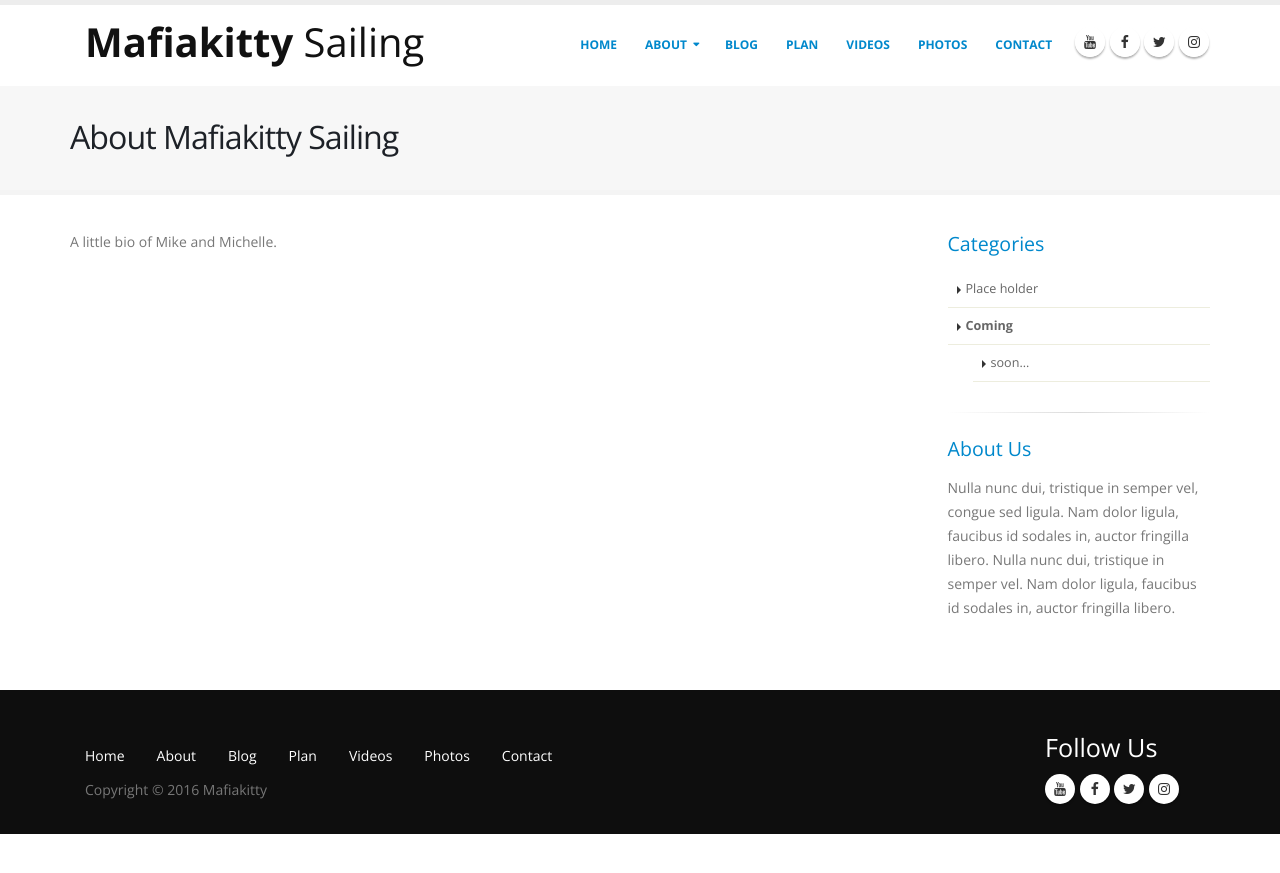
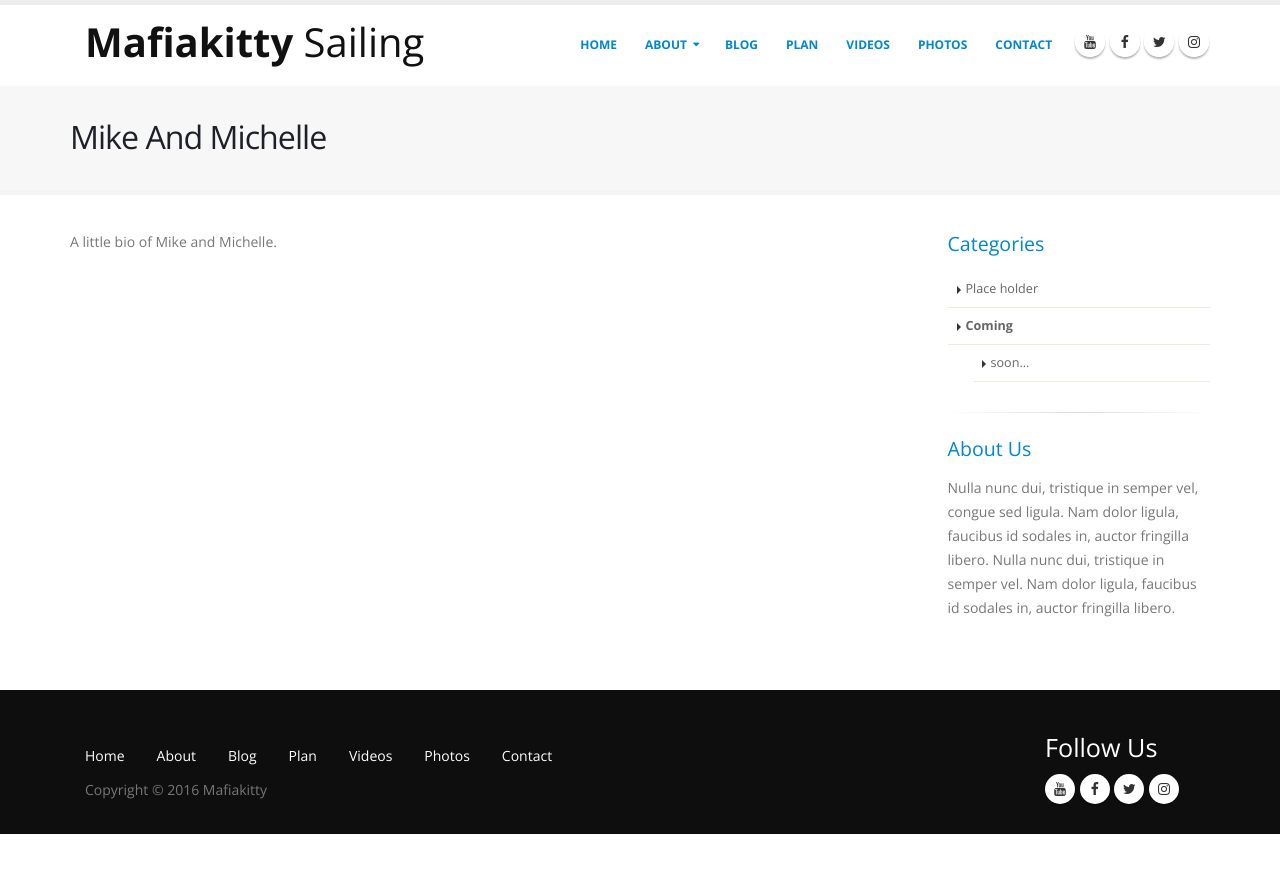
Before and after one commit to MichealKennedy/channel-old, a Jekyll site: the page built from _pages/crew.html, in a window 1280 px wide. Shown: the top 873 px of the page. Built offline with Jekyll 4.4.1, drawn with Linux system fonts in a browser that asks for light colours; nearby versions of some CDN libraries; some web fonts are replaced; library files that are not in the unit come from our copies.

Commit message:
Updating

```diff
--- a/_pages/crew.html
+++ b/_pages/crew.html
@@ -1,6 +1,6 @@
 ---
 layout: default
-title:  "About Mafiakitty Sailing"
+title:  "Mike And Michelle"
 permalink: /crew
 ---
 <p>A little bio of Mike and Michelle.</p>
```
